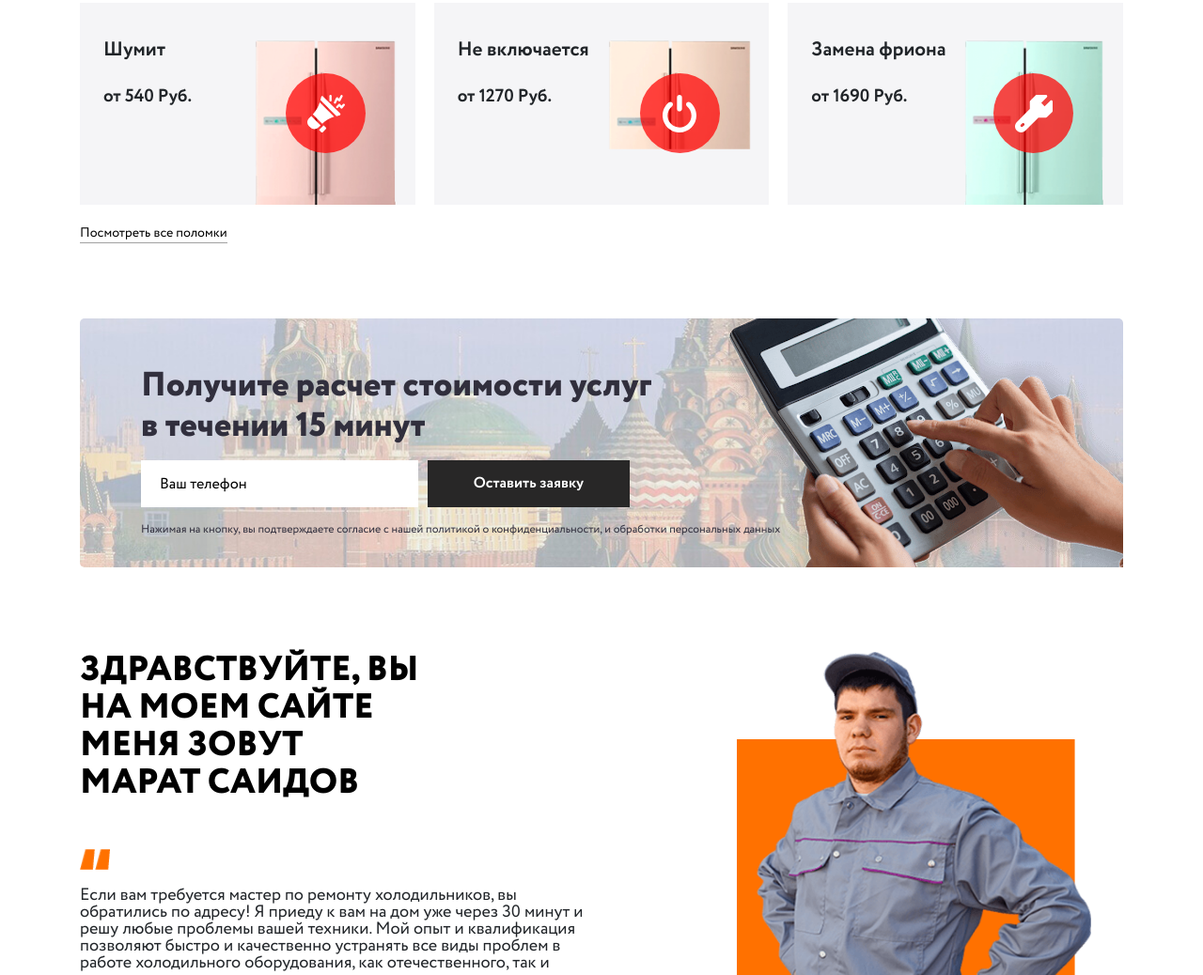
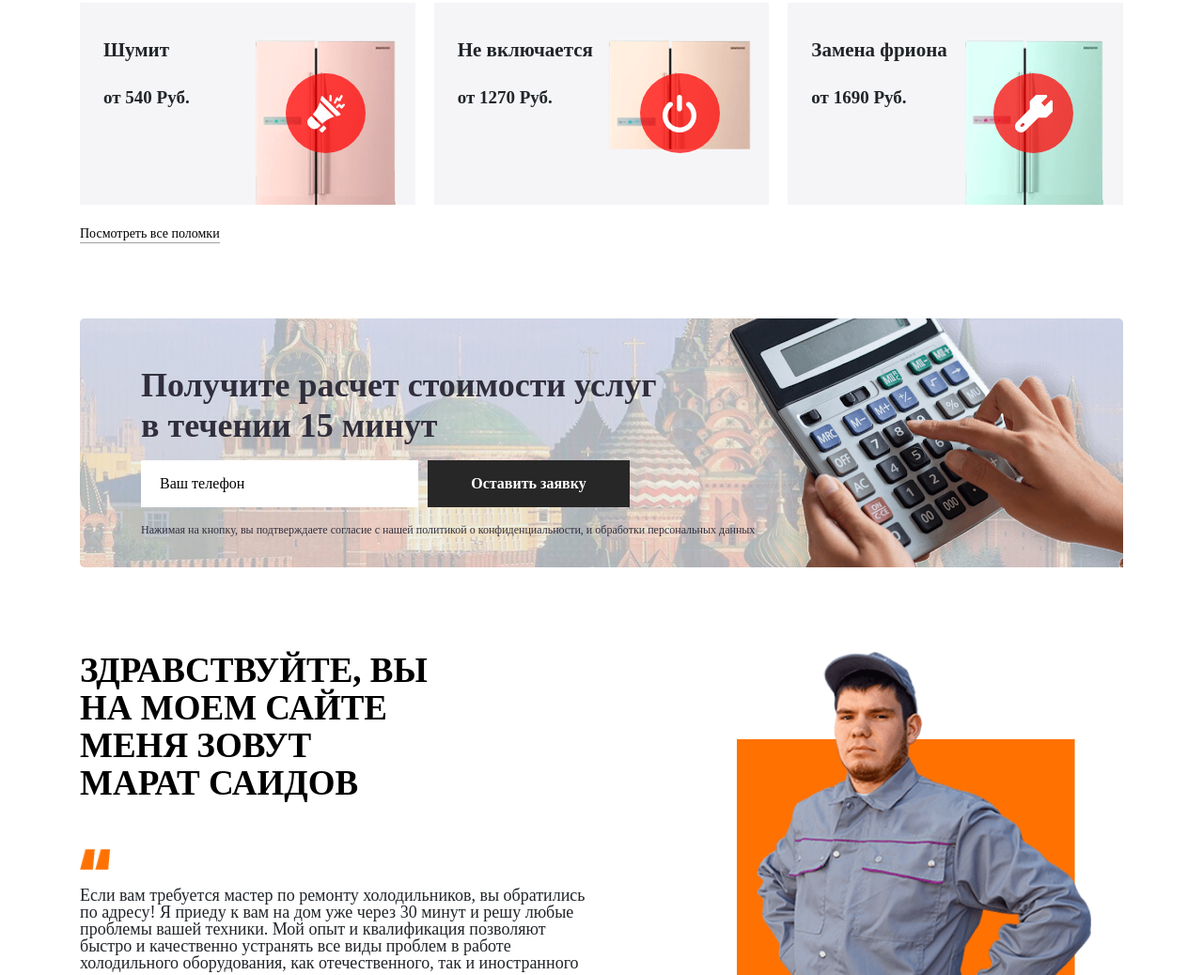
Before and after one commit to AndrewProkopenko/ref_repair, a plain HTML site: page index.html in a window 1280 px wide. Shown: the part 1327-2365 px from the top of the page at 94% size. Drawn offline with Linux system fonts and the light colour scheme.

Commit message:
test without fonts

```diff
--- a/assets/css/style.css
+++ b/assets/css/style.css
@@ -1,4 +1,4 @@
-@import url(../fonts/Circe/stylesheet.css);
+/* @import url(../fonts/Circe/stylesheet.css); */
 html, body {
   font-family: 'Circe' !important;
   font-size: 14px !important;
```
